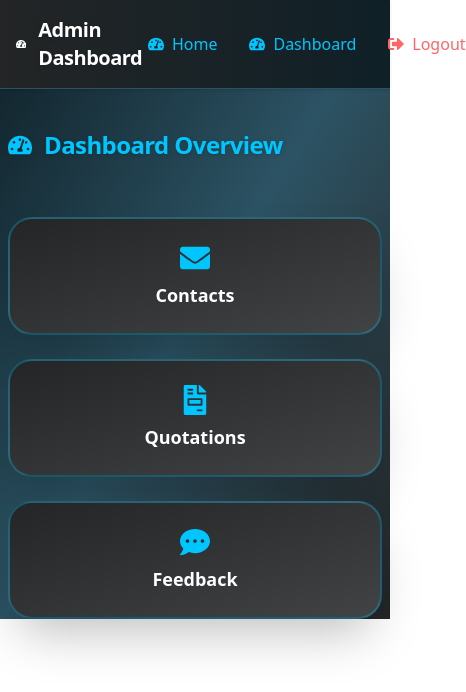
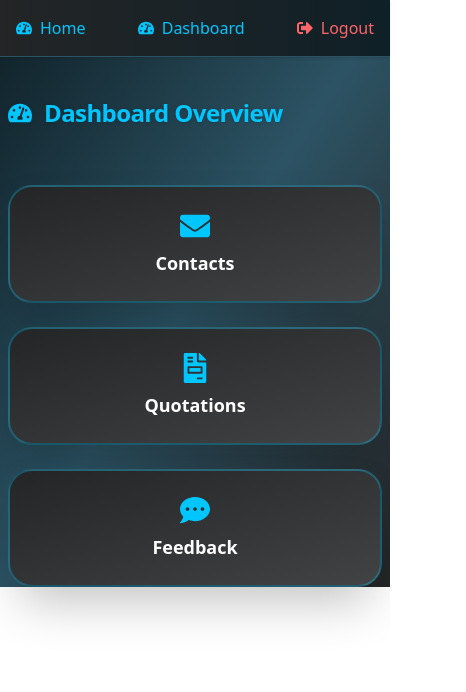
Before and after one commit to ramseySsekandi/smart-solutions, a Next.js app: page /dashboard in a window 390 px wide. Shown: the top 692 px of the page, 466 px wide, since content can reach past the window. Built offline with nearby package versions, Linux system fonts and the light colour scheme; no server answers.

Commit message:
so far responsive good

```diff
--- a/app/(auth)/dashboard/page.tsx
+++ b/app/(auth)/dashboard/page.tsx
@@ -6,11 +6,11 @@ export default function DashboardHome() {
   return (
     <div className="max-h-dvh bg-gradient-to-br from-[#0f2027] via-[#2c5364] to-[#232526] text-white">
       <nav className="sticky top-0 z-30 w-full bg-gradient-to-r from-[#232526] to-[#0f2027] backdrop-blur shadow flex items-center justify-between px-4 md:px-10 py-4 mb-10 border-b border-[#2c5364]">
-        <div className="flex items-center gap-3">
+        <div className=" hidden sm:items-center sm:flex gap-3">
           <FaTachometerAlt className="text-[#00c6ff]text-xl md:text-2xl" />
           <span className="font-extrabold text-xl md:text-2xl tracking-tight text-white drop-shadow">Admin Dashboard</span>
         </div>
-        <div className="flex items-center gap-8">
+        <div className="flex max-sm:w-full justify-between items-center gap-8">
           <Link href="/" className="flex items-center gap-2 text-[#00c6ff] hover:text-[#fff] transition"><FaTachometerAlt /> Home</Link>
           <Link href="/dashboard" className="flex items-center gap-2 text-[#00c6ff] hover:text-[#fff] transition"><FaTachometerAlt /> Dashboard</Link>
           <LogoutButton />
```
